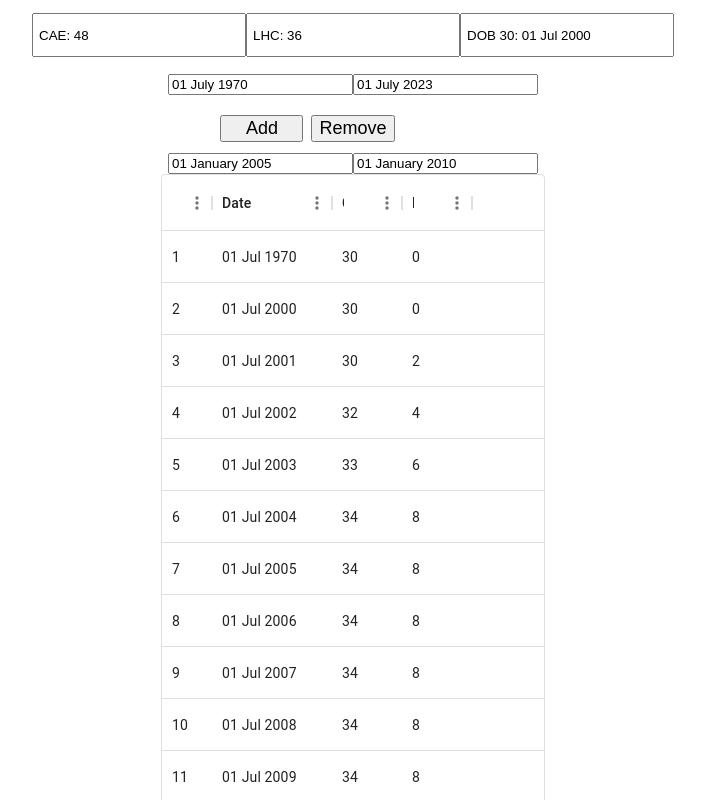
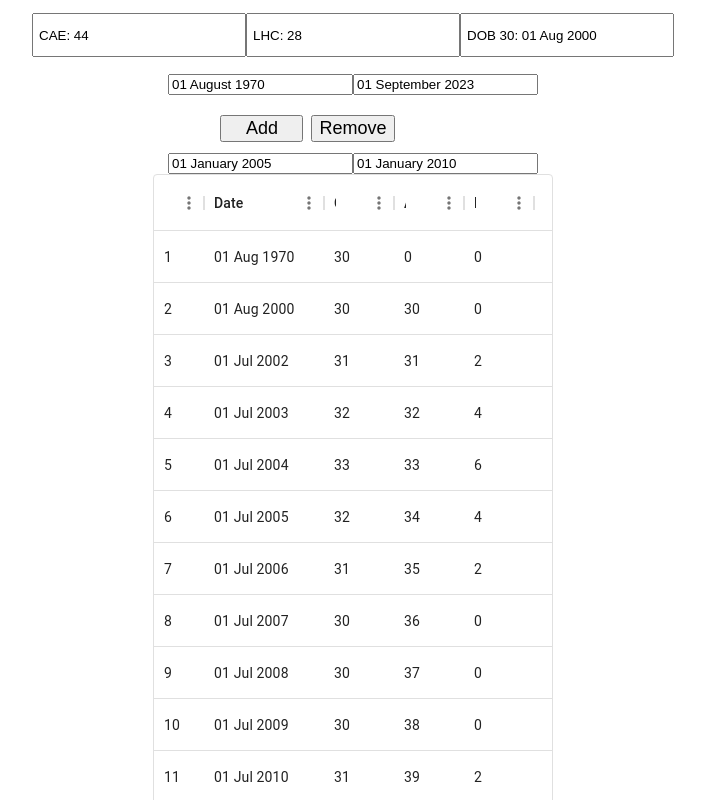
Before and after one commit to GolubevAndrey85/cae-lhc-calculator, a React (Create React App) app: page / in a window 1280 px wide. Shown: the top 800 px of the page, without its empty margins (287-992 px from the left). Built offline with nearby package versions, Linux system fonts and the light colour scheme.

Commit message:
master: fix cae decreasing

```diff
--- a/src/components/Calculator.js
+++ b/src/components/Calculator.js
@@ -7,8 +7,8 @@ import BasicTable2 from "./Table2";
 
 const Calculator = (props) => {
 
-    const defaultDOB = new Date('1970-07-01');
-    const defaultAppDate = new Date('2023-07-01');
+    const defaultDOB = new Date('1970-08-01');
+    const defaultAppDate = new Date('2023-09-01');
     const defaultStartDate = '2005-01-01';
     const defaultEndDate = '2010-01-01';
     const get30BirthDate = (dob) => {
@@ -116,17 +116,17 @@ const Calculator = (props) => {
         setCaeHistory([]);
         let cae = 30;
         let id = 0;
-        var last10YearsDate = null;
+        var lastDayOf10PlusYearsCover = null;
         let isCovered = false;
         var incrementCAE = true;
         var nextFinYear = getNextFinYearStartDate(years30Dob);
         var caeHistory = [
-            { id: ++id, cae: cae, date: Moment(dob).format('DD MMM YYYY'), lhc: (cae - 30) * 2 },
-            { id: ++id, cae: cae, date: Moment(years30Dob).format('DD MMM YYYY'), lhc: (cae - 30) * 2 }
+            { id: ++id, cae: cae, date: Moment(dob).format('DD MMM YYYY'), lhc: (cae - 30) * 2, age: calculateDiffInYears(dob, dob) },
+            { id: ++id, cae: cae, date: Moment(years30Dob).format('DD MMM YYYY'), lhc: (cae - 30) * 2, age: calculateDiffInYears(dob, years30Dob) }
         ];
 
         if (years30Dob.getDate() === 1 && years30Dob.getMonth() === 6) {
-            caeHistory.push({ id: ++id, cae: cae++, date: Moment(new Date(nextFinYear)).format('DD MMM YYYY'), lhc: (cae - 30) * 2 });
+            caeHistory.push({ id: ++id, cae: cae++, date: Moment(new Date(nextFinYear)).format('DD MMM YYYY'), lhc: (cae - 30) * 2, age: calculateDiffInYears(dob, nextFinYear) });
         }
 
         console.log(`prev cover hist size ${prevCoverDates.size}`);
@@ -147,26 +147,35 @@ const Calculator = (props) => {
             } else {
                 coverDatesFinal = coverDatesFind && coverDatesFind[0] && coverDatesFind[0][1];
             }
-            coverDatesFinal?.forEach(d => console.log(`coverDatesFinal[0]: ${Moment(new Date(coverDatesFinal[0])).format('DD MMM YYYY')}, coverDatesFinal[1]: ${Moment(new Date(coverDatesFinal[1])).format('DD MMM YYYY')}`));
+            coverDatesFinal?.forEach(() => console.log(`coverDatesFinal[0]: ${Moment(new Date(coverDatesFinal[0])).format('DD MMM YYYY')}, coverDatesFinal[1]: ${Moment(new Date(coverDatesFinal[1])).format('DD MMM YYYY')}`));
             if (coverDatesFinal) {
-                const coverDates = coverDatesFinal;
-                isCovered = isCovered || (coverDates[0] && coverDates[1] && coverDates[0] < nextFinYear && nextFinYear < coverDates[1]);
-                if (isCovered && calculateDiffInYears(coverDates[0], coverDates[1]) >= 10) {
+                isCovered = coverDatesFinal[0] && coverDatesFinal[1] && coverDatesFinal[0] < nextFinYear && nextFinYear < coverDatesFinal[1];
+                // Holding for 10+ years
+                if (isCovered && calculateDiffInYears(coverDatesFinal[0], coverDatesFinal[1]) >= 10) {
                     cae = 30;
-                    last10YearsDate = coverDates[1];
+                    lastDayOf10PlusYearsCover = coverDatesFinal[1];
                     incrementCAE = false;
                 }
             }
-            if (last10YearsDate && calculateDiffInYears(last10YearsDate, nextFinYear) >= 3) {
+            // Hold for 10+ years, but cancelled and gap is > 3 years
+            if (lastDayOf10PlusYearsCover && calculateDiffInYears(lastDayOf10PlusYearsCover, nextFinYear) >= 3) {
                 cae = 30;
-                last10YearsDate = null;
+                lastDayOf10PlusYearsCover = null;
                 incrementCAE = true;
             }
+
+            // !isCovered - Your loading % will lock-in when you insure yourself with an eligible policy. It will not go up by another 2% every year as long as you are holding cover.
+            // https://fairhealthcare.com.au/lifetime-health-cover-loading-explained/
+            // But ChatGPT says LHC is decreasing 2% per year since joining Hospital insurance
             if (!isCovered && incrementCAE) {
                 cae++;
+            } else if (isCovered) {
+                cae--;
             }
+            if (cae < 30) cae = 30;
+            if (cae > 70) cae = 70;
             isCovered = false;
-            caeHistory.push({ id: ++id, cae: cae, date: Moment(nextFinYear).format('DD MMM YYYY'), lhc: (cae - 30) * 2 });
+            caeHistory.push({ id: ++id, cae: cae, date: Moment(nextFinYear).format('DD MMM YYYY'), lhc: (cae - 30) * 2, age: calculateDiffInYears(dob, nextFinYear) });
         }
         //  caeHistory.forEach(h => console.log(`id: ${h.id}, cae: ${h.cae}, lhc: ${h.lhc}, date: ${Moment(h.date).format('DD MMM YYYY')}\n`));
         setCaeHistory(caeHistory);
@@ -197,7 +206,7 @@ const Calculator = (props) => {
             <ExampleSet limit={1} setFirstDate={handleDOB} setSecondDate={handleAppDate} startDate={dob} endDate={appDate} />
             <Keypad onClick={handleAddRemoveCoverDates} />
             <div>{renderPickers(limit)}</div>
-            <div style={{ width: '30%' }}><BasicTable2 data={caeHistory} /></div>
+            <div style={{ width: '400px' }}><BasicTable2 data={caeHistory} /></div>
         </div>
     );
 }
--- a/src/components/Table2.js
+++ b/src/components/Table2.js
@@ -6,7 +6,8 @@ const columns = [
     { field: 'id', headerName: '#', width: 50 },
     { field: 'date', headerName: 'Date', width: 120 },
     { field: 'cae', headerName: 'CAE', width: 70 },
-    { field: 'lhc', headerName: 'LHC', width: 70 }
+    { field: 'age', headerName: 'Age', width: 70 },
+    { field: 'lhc', headerName: 'LHC', width: 70 },
   ];
 
 const BasicTable2 = (props) => {
```
